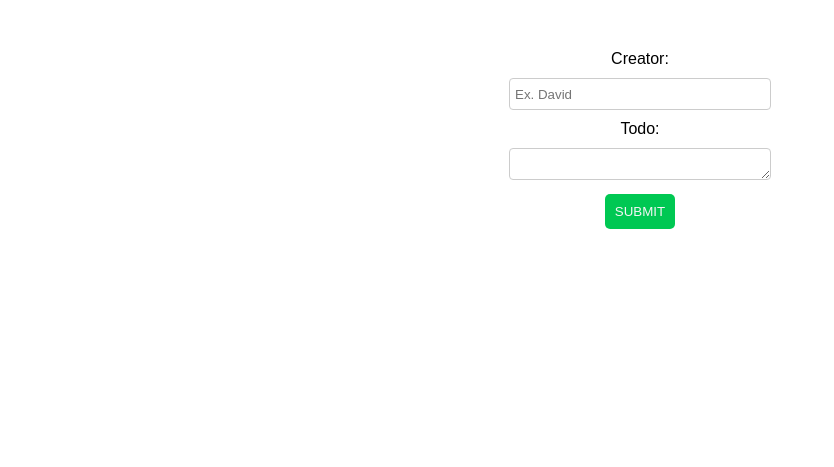
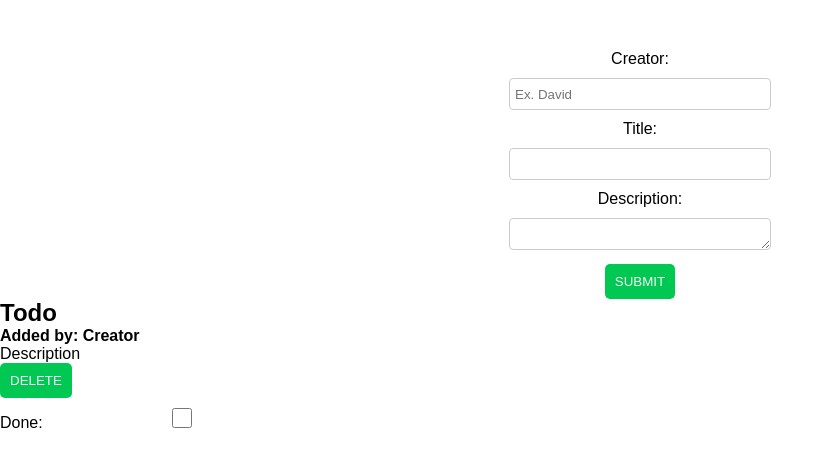
Before and after one commit to SzymanskiFilip/PHP-TodoApp, a PHP site: page / in a window 1280 px wide. Shown: the top 467 px of the page, without its empty margins (0-834 px from the left). Run offline with PHP 8.4, Linux system fonts and the light colour scheme; some web fonts are replaced.

Commit message:
finished initial card

```diff
--- a/index.php
+++ b/index.php
@@ -14,17 +14,33 @@
 
 
 <body>
-    <div class="form" action="addTodo.php">
+    <div class="form" action="addtodo.php">
         <form action="">
             <label for="creator">Creator: </label><br>
             <input type="text" placeholder="Ex. David"><br>
 
-            <label for="todo">Todo: </label><br>
+            <label for="creator">Title: </label><br>
+            <input type="text"><br>
+
+            <label for="todo">Description: </label><br>
             <textarea name="todo" id="todo"></textarea><br>
 
             <button>SUBMIT</button>
         </form>
     </div>
+
+    <div class="todos">
+        <div class="todo">
+            <h2>Todo</h2>
+            <h4>Added by: Creator</h4>
+            <p>Description</p>
+            <button class="del-btn">DELETE</button>
+            <div class="panel">
+                <label for="checked">Done: </label>
+                <input type="checkbox">
+            </div>
+        </div>
+    </div>
 </body>
 
 </html>
```
